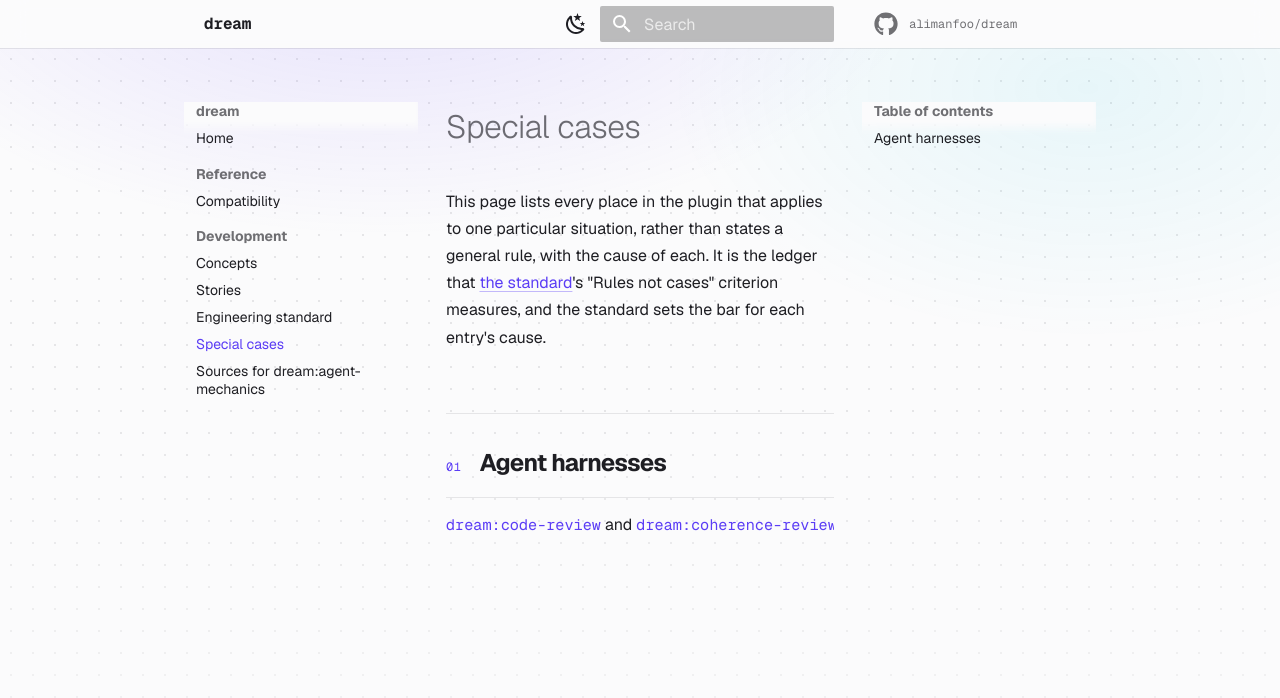
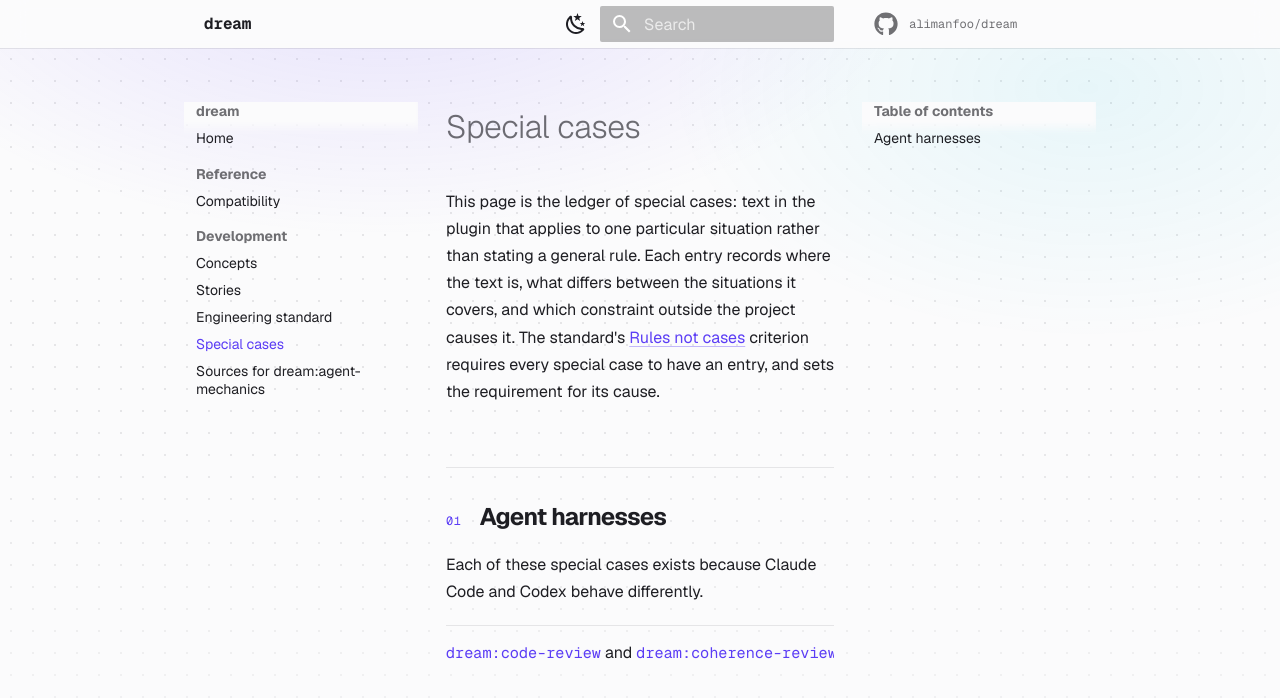
Before and after one commit to alimanfoo/dream, an MkDocs documentation site: the page built from docs/special-cases.md, in a window 1280 px wide and 900 px high. Shown: the top 698 px of the window. Built offline with MkDocs 1.6.1 and Material for MkDocs 9.7.7, drawn with Linux system fonts in a browser that asks for light colours; comment, search, counter and statistics services are not loaded; some of the changed text lies outside the part shown.

Commit message:
Revise the ledger of special cases for accuracy
Define a special case as the standard does, say what each entry
records, and link the Rules not cases criterion for the requirements.
Rename the Situation column to What differs, which is what it holds.
Correct the entries: the subagent type is the one the plugin's subagent
file defines; a Claude Code completion notification can start a turn
rather than always doing so; only the commitTrailer value is the special
case in agent-written-marks.json; and the trailer credits the coding
agent that wrote the commit, not a model.

Refs #1060

Co-Authored-By: Claude Opus 5.5 <noreply@anthropic.com>

```diff
--- a/docs/special-cases.md
+++ b/docs/special-cases.md
@@ -1,14 +1,19 @@
 # Special cases
 
-This page lists every place in the plugin that applies to one particular
-situation, rather than states a general rule, with the cause of each. It is the
-ledger that [the standard](standard.md)'s "Rules not cases" criterion measures,
-and the standard sets the bar for each entry's cause.
+This page is the ledger of special cases: text in the plugin that applies to one
+particular situation rather than stating a general rule. Each entry records
+where the text is, what differs between the situations it covers, and which
+constraint outside the project causes it. The standard's
+[Rules not cases](standard.md#rules-not-cases) criterion requires every special
+case to have an entry, and sets the requirement for its cause.
 
 ## Agent harnesses
 
-| Where                                                                                                                | Situation                                                                                                                                                                             | Cause                                                                                                                                                                                                                         |
-| -------------------------------------------------------------------------------------------------------------------- | ------------------------------------------------------------------------------------------------------------------------------------------------------------------------------------- | ----------------------------------------------------------------------------------------------------------------------------------------------------------------------------------------------------------------------------- |
-| `dream:code-review` and `dream:coherence-review`, "Launch the lenses"; `dream:precedent-review`, "Launch the review" | Under Claude Code, the skill launches the plugin's subagent type. Under Codex, it launches a plain subagent, gives it the subagent file's path, and tells it to skip the frontmatter. | Claude Code registers each file in a plugin's `agents/` directory as a subagent type. Codex does not read a plugin's `agents/` directory, so a subagent file reaches a Codex subagent only as a path that the subagent reads. |
-| `subagent-waiting.md`                                                                                                | Under Claude Code, the agent ends its turn until a subagent reports. Under Codex, it calls `list_agents` and `wait_agent` within its turn.                                            | Claude Code starts a turn when a subagent's completion notification arrives. Codex gives a subagent's completion to an idle parent only at the parent's next turn, so a parent that ended its turn would not resume.          |
-| `agent-written-marks.json`, read by `dream:smith`, `dream:less` and `spec-files.md`                                  | The commit trailer names a different co-author under each agent harness.                                                                                                              | Each agent harness runs a different vendor's model, and the trailer credits that vendor's model.                                                                                                                              |
+Each of these special cases exists because Claude Code and Codex behave
+differently.
+
+| Where                                                                                                                | What differs                                                                                                                                                                                                         | Cause                                                                                                                                                                                                                            |
+| -------------------------------------------------------------------------------------------------------------------- | -------------------------------------------------------------------------------------------------------------------------------------------------------------------------------------------------------------------- | -------------------------------------------------------------------------------------------------------------------------------------------------------------------------------------------------------------------------------- |
+| `dream:code-review` and `dream:coherence-review`, "Launch the lenses"; `dream:precedent-review`, "Launch the review" | Under Claude Code, the skill launches the subagent type that the plugin's subagent file defines. Under Codex, it launches a plain subagent, gives it the subagent file's path, and tells it to skip the frontmatter. | Claude Code registers each file in a plugin's `agents/` directory as a subagent type. Codex does not read a plugin's `agents/` directory, so a subagent file reaches a Codex subagent only as a path that the subagent reads.    |
+| `subagent-waiting.md`                                                                                                | Under Claude Code, the agent ends its turn while a subagent has not reported, and a completion notification resumes it. Under Codex, it calls `list_agents` and `wait_agent` within its turn.                        | Under Claude Code, a subagent's completion notification can start a turn in an idle parent. Under Codex, by default, a subagent's completion waits for the parent's next turn, so a parent that ended its turn would not resume. |
+| `commitTrailer` in `agent-written-marks.json`, read by `dream:smith`, `dream:less` and `spec-files.md`               | The commit trailer names a different co-author under each agent harness: Claude under Claude Code, Codex under Codex.                                                                                                | The trailer credits the coding agent that wrote the commit, and each agent harness runs a different vendor's coding agent.                                                                                                       |
```
